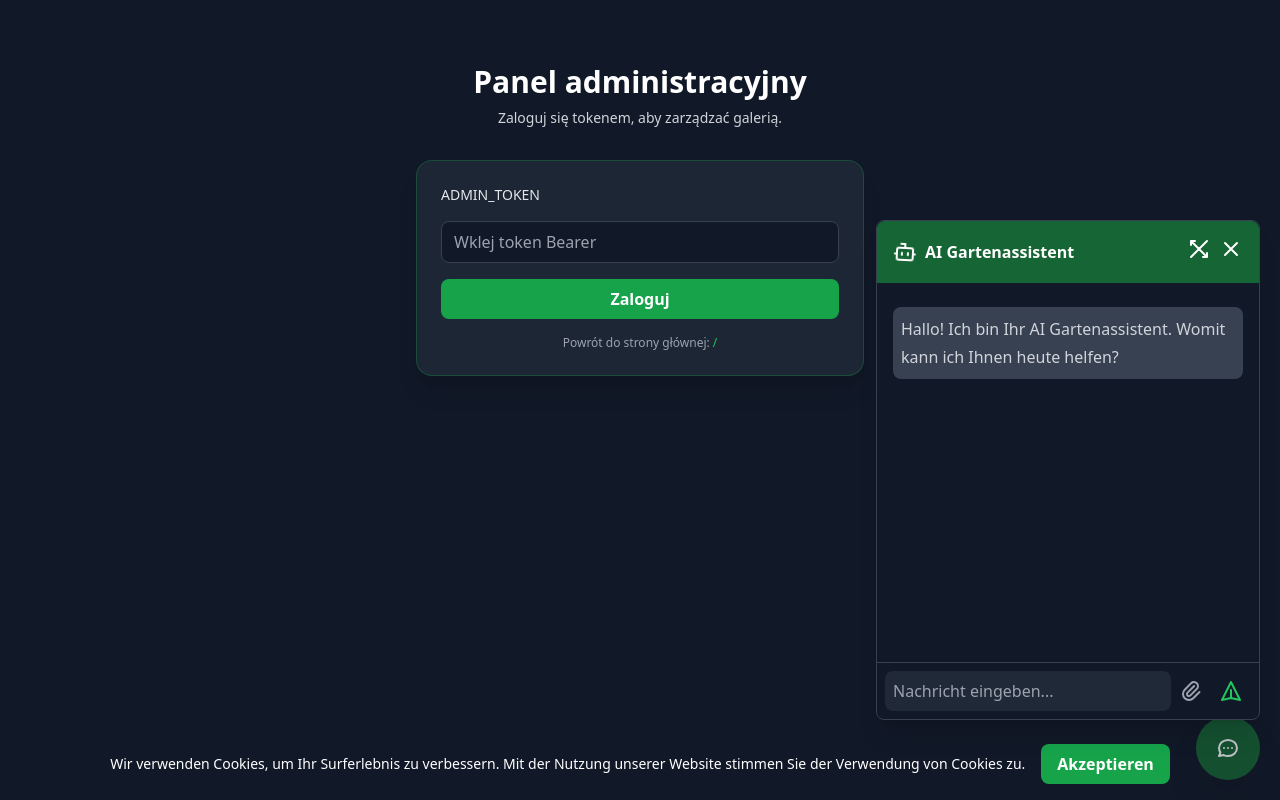
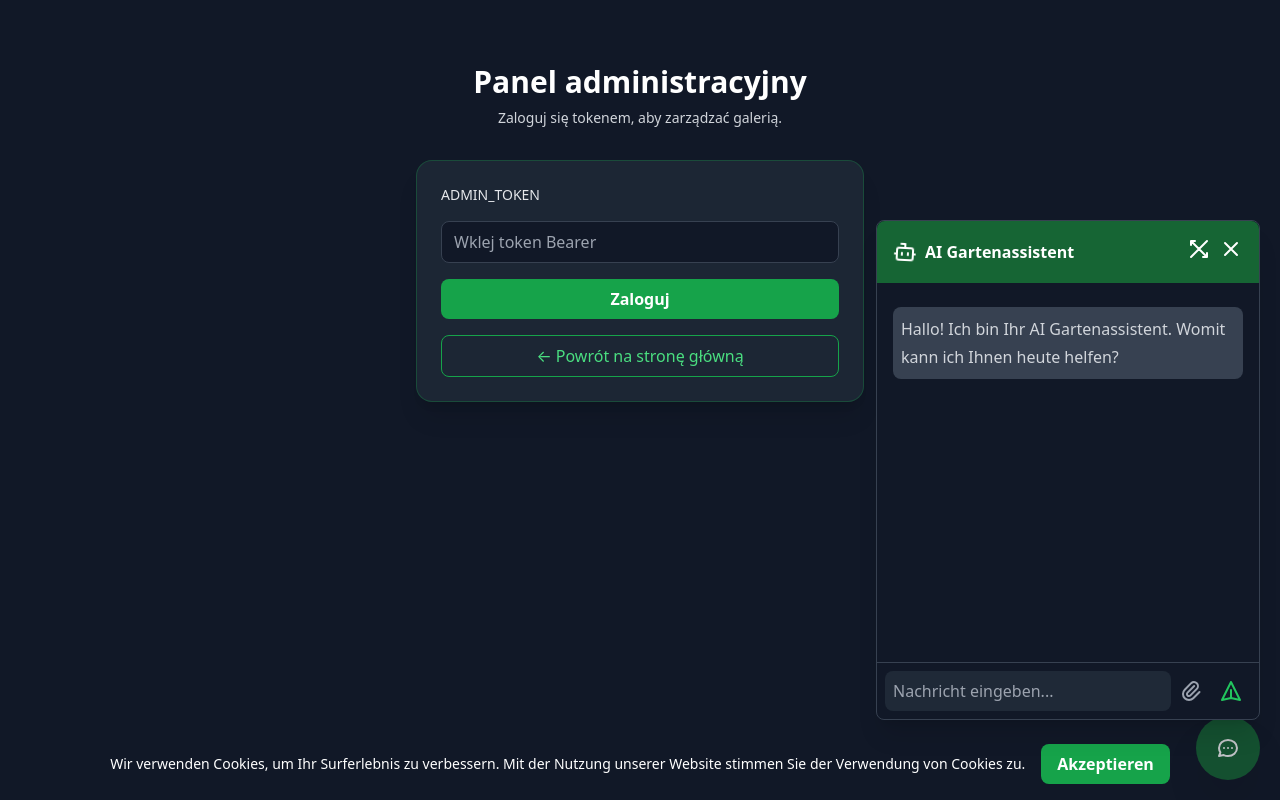
Before and after one commit to Bl4nk44/akgarten, a React (Vite) app: page /admin in a window 1280 px wide. Built offline with nearby package versions, Linux system fonts and the light colour scheme.

Commit message:
Admin login: add explicit 'Back to homepage' button styled to match theme.

```diff
--- a/src/components/admin/AdminLogin.tsx
+++ b/src/components/admin/AdminLogin.tsx
@@ -27,7 +27,9 @@ export default function AdminLogin() {
             >
               Zaloguj
             </button>
-            <p className="text-xs text-gray-500 dark:text-gray-400 text-center">Powrót do strony głównej: <a href="/" className="text-green-500 hover:text-green-400">/</a></p>
+            <a href="/" className="w-full inline-flex items-center justify-center px-4 py-2 rounded-lg border border-green-600 text-green-700 dark:text-green-400 hover:bg-green-50 dark:hover:bg-green-900/30 transition-colors">
+              ← Powrót na stronę główną
+            </a>
           </div>
         </div>
       </div>
```
